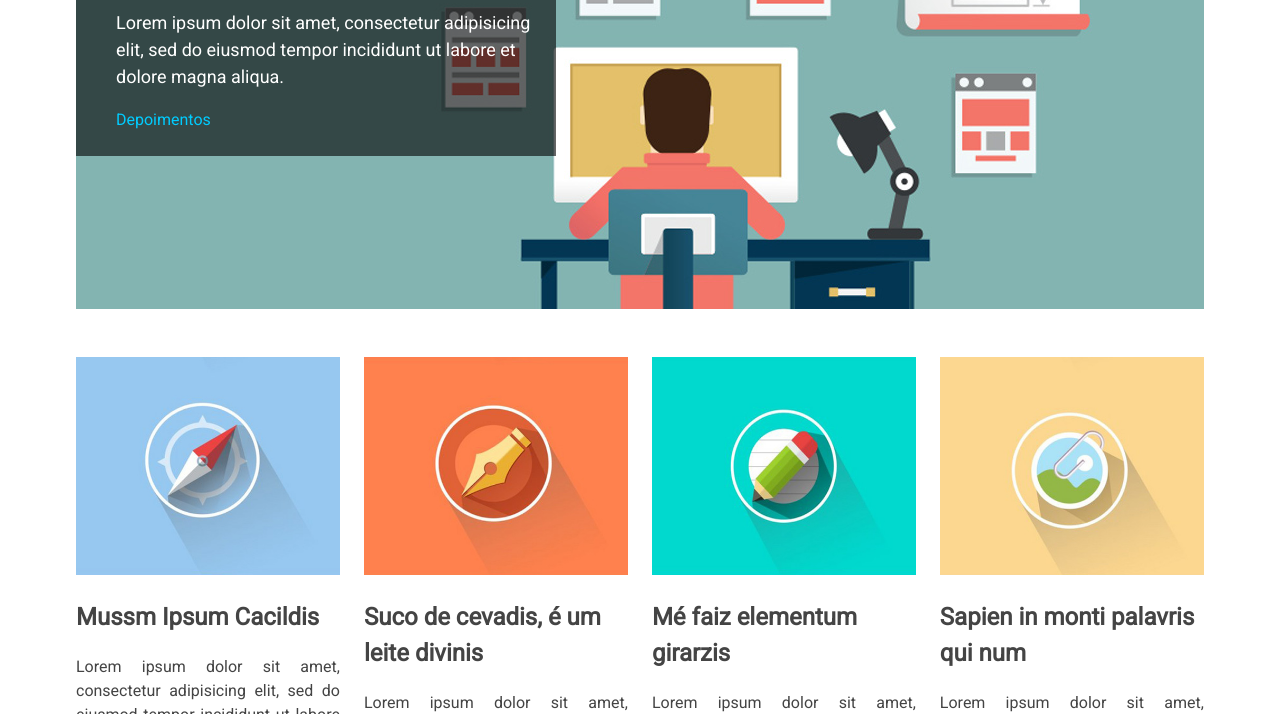
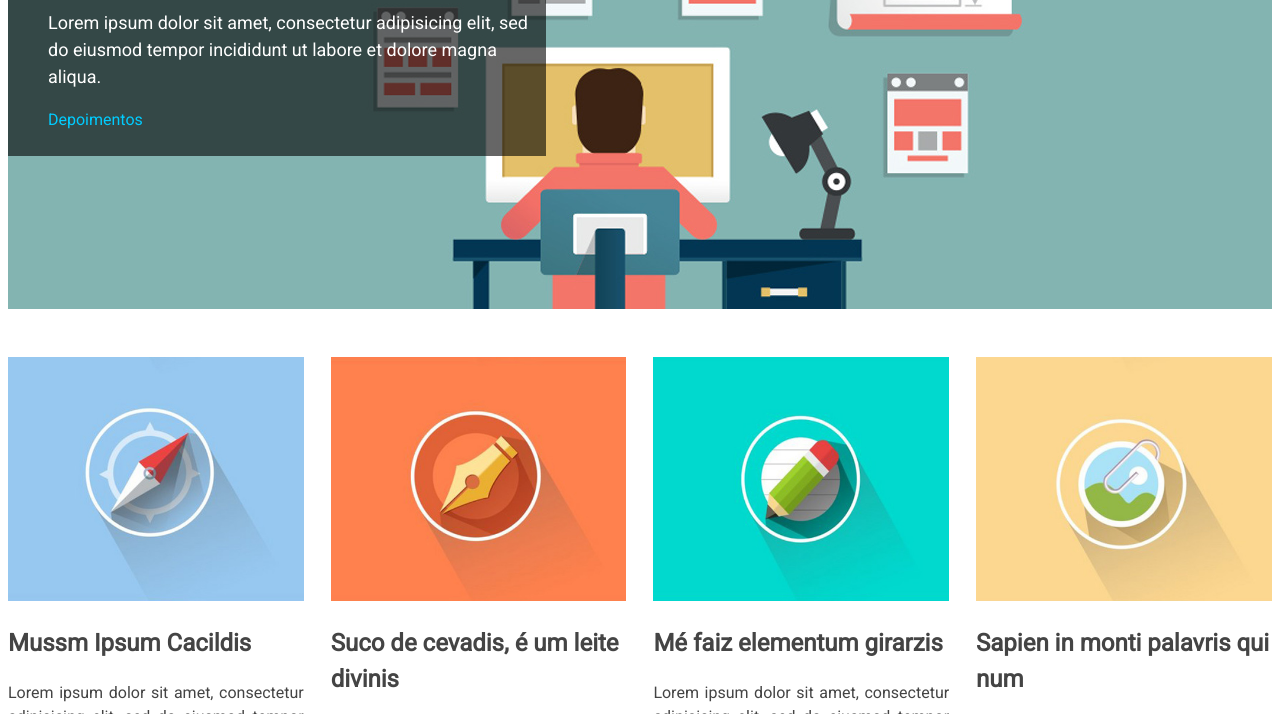
Before and after one commit to MazZabloski/limguagem-da-programa-o_-Design-Visual-_, a plain HTML site: page site_designdigital- Web Design Responsivo/site_designdigital- Web Design Responsivo corrigido/site_designdigitalfinalhtml.html in a window 1280 px wide. Shown: the part 261-975 px from the top of the page. Drawn offline with Linux system fonts and the light colour scheme.

Commit message:
Update site_designdigitalfinalhtml.html

```diff
--- a/site_designdigital- Web Design Responsivo/site_designdigital- Web Design Responsivo corrigido/site_designdigitalfinalhtml.html
+++ b/site_designdigital- Web Design Responsivo/site_designdigital- Web Design Responsivo corrigido/site_designdigitalfinalhtml.html
@@ -12,9 +12,8 @@
     <link href="https://fonts.googleapis.com/css2?family=Roboto&display=swap" rel="stylesheet">
     </head>
 <body>
-	<div class="containerclearfix">
+	<div class="container clearfix">
 		<header>
-
 			<a href="index.html">
 				<img src="img/logo-designdigital.png" alt="Marca Design Digital" class="logo">
 			</a>
@@ -26,7 +25,7 @@
 					<li><a href="menu1.html">Menu 1</a></li>
 					<li><a href="menu2.html">Menu 2</a></li>
 					<li><a href="menu3.html">Menu 3</a></li>
-	                <li><a href="menu4.html">Menu 4</a></li>
+	                                <li><a href="menu4.html">Menu 4</a></li>
 				</ul>
 
 
```
